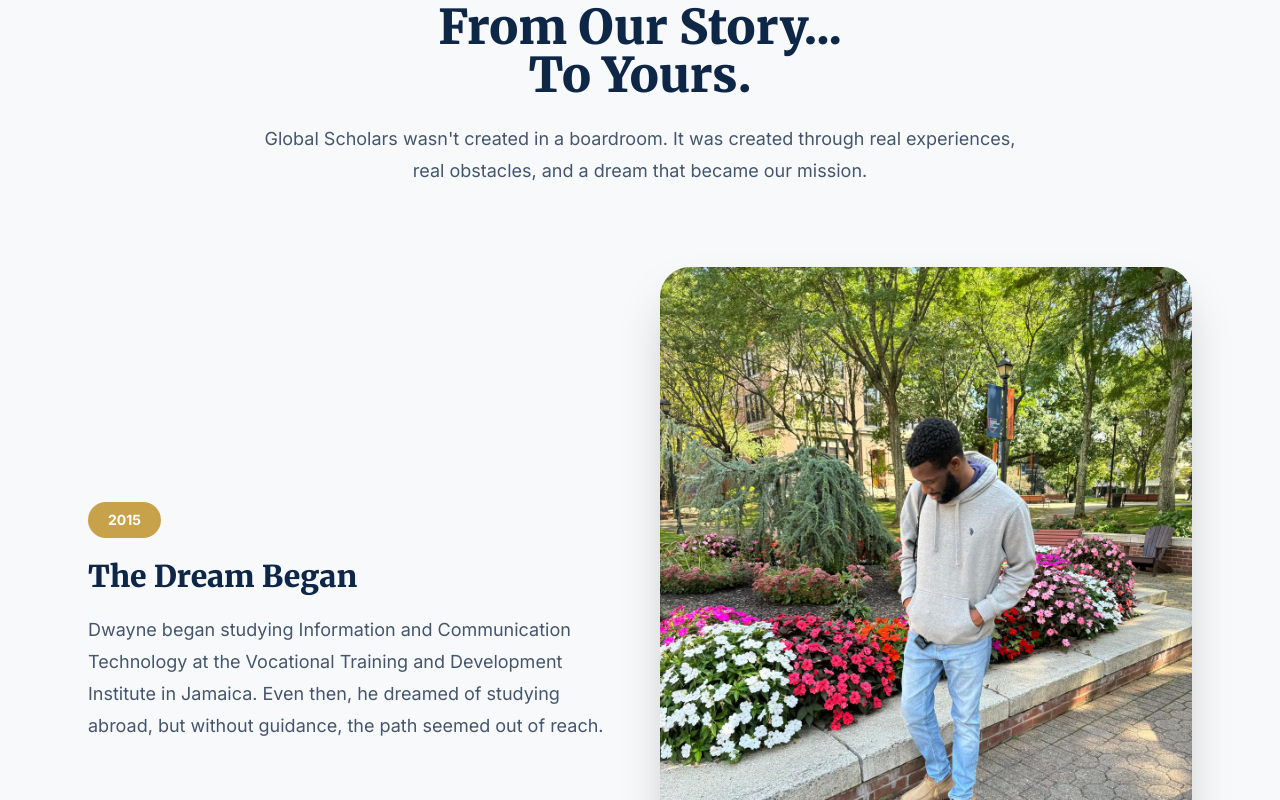
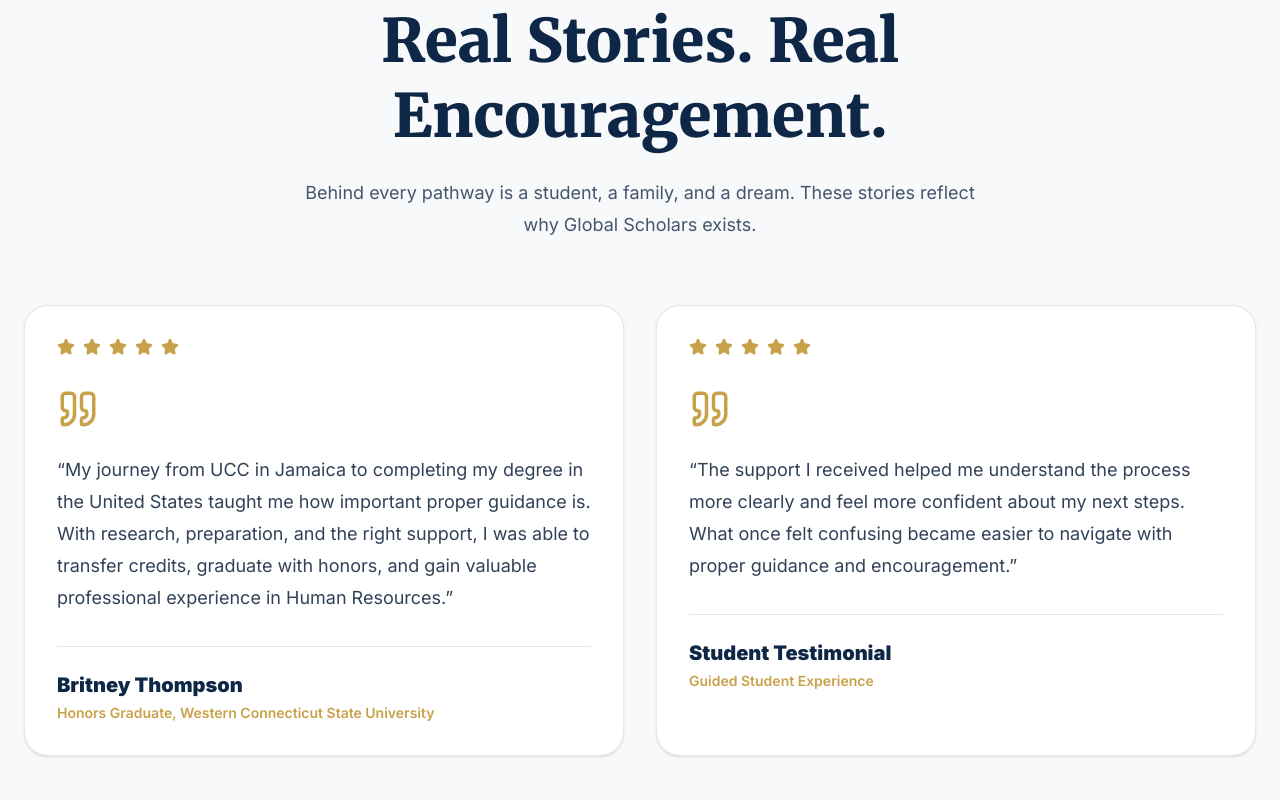
Before and after one commit to ChosenL/global-scholars, a Next.js app: page / in a window 1280 px wide. Shown: the part 10560-11360 px from the top of the page. Built offline with nearby package versions, Linux system fonts and the light colour scheme.

Commit message:
Replace journey section with testimonials

```diff
--- a/components/home/SuccessStories.tsx
+++ b/components/home/SuccessStories.tsx
@@ -1,108 +1,66 @@
-import Image from "next/image";
 import FadeIn from "../ui/FadeIn";
+import { Quote, Star } from "lucide-react";
 
-const milestones = [
+const testimonials = [
   {
-    year: "2015",
-    title: "The Dream Began",
-    text:
-      "Dwayne began studying Information and Communication Technology at the Vocational Training and Development Institute in Jamaica. Even then, he dreamed of studying abroad, but without guidance, the path seemed out of reach.",
-    image: "/dwayne-start.jpg",
+    name: "Britney Thompson",
+    role: "Honors Graduate, Western Connecticut State University",
+    quote:
+      "My journey from UCC in Jamaica to completing my degree in the United States taught me how important proper guidance is. With research, preparation, and the right support, I was able to transfer credits, graduate with honors, and gain valuable professional experience in Human Resources.",
   },
   {
-    year: "2022",
-    title: "Britney Begins University",
-    text:
-      "Britney started pursuing her bachelor's degree at the University of the Commonwealth Caribbean (UCC) in Jamaica. Although grateful for the opportunity, she desired greater global opportunities and a learning environment that would maximize her potential.",
-    image: "/britney-ucc.jpg",
-  },
-  {
-    year: "April 2024",
-    title: "A New Beginning",
-    text:
-      "After getting married, we combined our dreams into one mission. Together we researched universities, compared programs, completed applications, organized documents, and prepared for one of the biggest decisions of our lives.",
-    image: "/wedding.jpg",
-  },
-  {
-    year: "2024",
-    title: "Crossing Borders",
-    text:
-      "Just weeks after our wedding, we packed everything we owned and moved to the United States so Britney could continue her education. It was exciting, uncertain, and life-changing.",
-    image: "/campus-britney.jpg",
-  },
-  {
-    year: "2026",
-    title: "Dream Achieved",
-    text:
-      "Britney graduated with Honors from Western Connecticut State University with a degree in Management, concentrating in Human Resource Management. She also gained valuable professional HR experience while studying.",
-    image: "/graduation.jpg",
-  },
-  {
-    year: "Today",
-    title: "Helping Others Build Their Future",
-    text:
-      "Everything we learned through our own journey became the foundation of Global Scholars Pathway Advisors. Today we help students and families navigate the same path with clarity, confidence, and genuine care.",
-    image: "/founders.jpg",
+    name: "Student Testimonial",
+    role: "Guided Student Experience",
+    quote:
+      "The support I received helped me understand the process more clearly and feel more confident about my next steps. What once felt confusing became easier to navigate with proper guidance and encouragement.",
   },
 ];
 
 export default function SuccessStories() {
   return (
-    <section
-      id="success-stories"
-      className="bg-[#F8F9FB] py-24"
-    >
-      <div className="mx-auto max-w-6xl px-6">
+    <section id="success-stories" className="bg-[#F8F9FB] py-24">
+      <div className="mx-auto max-w-7xl px-6">
         <FadeIn>
-          <div className="text-center">
+          <div className="mx-auto max-w-3xl text-center">
             <p className="text-sm font-bold uppercase tracking-[0.35em] text-[#C8A24A]">
-              Our Journey
+              Testimonials
             </p>
 
-            <h2 className="mt-4 text-5xl font-black text-[#0F2747]">
-              From Our Story...
-              <br />
-              To Yours.
+            <h2 className="mt-4 text-5xl font-black leading-tight text-[#0F2747] md:text-6xl">
+              Real Stories. Real Encouragement.
             </h2>
 
-            <p className="mx-auto mt-6 max-w-3xl text-lg leading-8 text-slate-600">
-              Global Scholars wasn't created in a boardroom.
-              It was created through real experiences,
-              real obstacles, and a dream that became our mission.
+            <p className="mx-auto mt-6 max-w-2xl text-lg leading-8 text-slate-600">
+              Behind every pathway is a student, a family, and a dream. These
+              stories reflect why Global Scholars exists.
             </p>
           </div>
         </FadeIn>
 
-        <div className="mt-20 space-y-20">
-          {milestones.map((item, index) => (
-            <FadeIn key={item.year} delay={index * 0.08}>
-              <div
-                className={`grid items-center gap-10 lg:grid-cols-2 ${
-                  index % 2 === 1 ? "lg:[&>*:first-child]:order-2" : ""
-                }`}
-              >
-                <div>
-                  <div className="inline-flex rounded-full bg-[#C8A24A] px-5 py-2 text-sm font-bold text-white">
-                    {item.year}
-                  </div>
-
-                  <h3 className="mt-5 text-3xl font-black text-[#0F2747]">
-                    {item.title}
-                  </h3>
-
-                  <p className="mt-5 text-lg leading-8 text-slate-600">
-                    {item.text}
-                  </p>
+        <div className="mt-16 grid gap-8 lg:grid-cols-2">
+          {testimonials.map((item, index) => (
+            <FadeIn key={item.name} delay={index * 0.08}>
+              <div className="h-full rounded-3xl border border-slate-200 bg-white p-8 shadow-sm transition duration-300 hover:-translate-y-2 hover:shadow-xl">
+                <div className="flex items-center gap-2 text-[#C8A24A]">
+                  {[...Array(5)].map((_, starIndex) => (
+                    <Star key={starIndex} size={18} fill="currentColor" />
+                  ))}
                 </div>
 
-                <div className="overflow-hidden rounded-[30px] shadow-2xl">
-                  <Image
-                    src={item.image}
-                    alt={item.title}
-                    width={700}
-                    height={500}
-                    className="h-full w-full object-cover transition duration-700 hover:scale-105"
-                  />
+                <Quote className="mt-8 text-[#C8A24A]" size={42} />
+
+                <p className="mt-6 text-lg leading-8 text-slate-700">
+                  “{item.quote}”
+                </p>
+
+                <div className="mt-8 border-t border-slate-200 pt-6">
+                  <p className="text-xl font-black text-[#0F2747]">
+                    {item.name}
+                  </p>
+
+                  <p className="mt-1 text-sm font-semibold text-[#C8A24A]">
+                    {item.role}
+                  </p>
                 </div>
               </div>
             </FadeIn>
```
